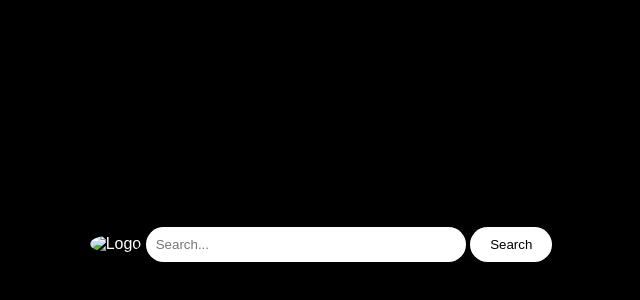
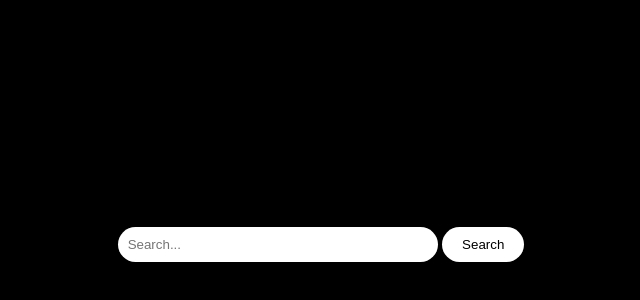
Before and after one commit to Kellarosaa/brow, a plain HTML site: page index.html in a window 1280 px wide. Shown: the part 166-466 px from the top of the page, without its empty margins (319-959 px from the left). Drawn offline with Linux system fonts and the light colour scheme.

Commit message:
Update index.html

```diff
--- a/index.html
+++ b/index.html
@@ -8,7 +8,6 @@
 </head>
 <body>
     <div class="container">
-        <img src="" alt="Logo" class="logo">
         <input type="text" id="searchQuery" placeholder="Search..." class="search-bar" oninput="showSuggestions(this.value)">
         <div id="suggestions" class="suggestions"></div>
         <button onclick="redirectToSearch()" class="search-button">Search</button>
```
